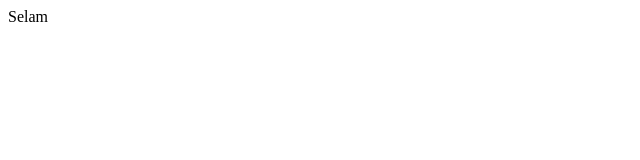
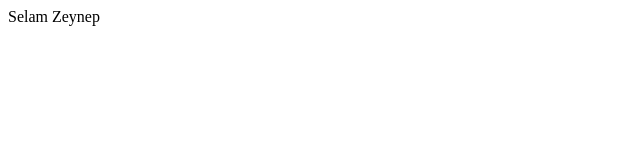
Before and after one commit to fefezey/first, a plain HTML site: page index.html in a window 1280 px wide. Shown: the full height of the page, 0-640 px from the left. Drawn offline with Linux system fonts and the light colour scheme.

Commit message:
zeynep demir

```diff
--- a/index.html
+++ b/index.html
@@ -6,6 +6,6 @@
     <title>Document</title>
 </head>
 <body>
-    Selam
+    Selam Zeynep
 </body>
 </html>
```
